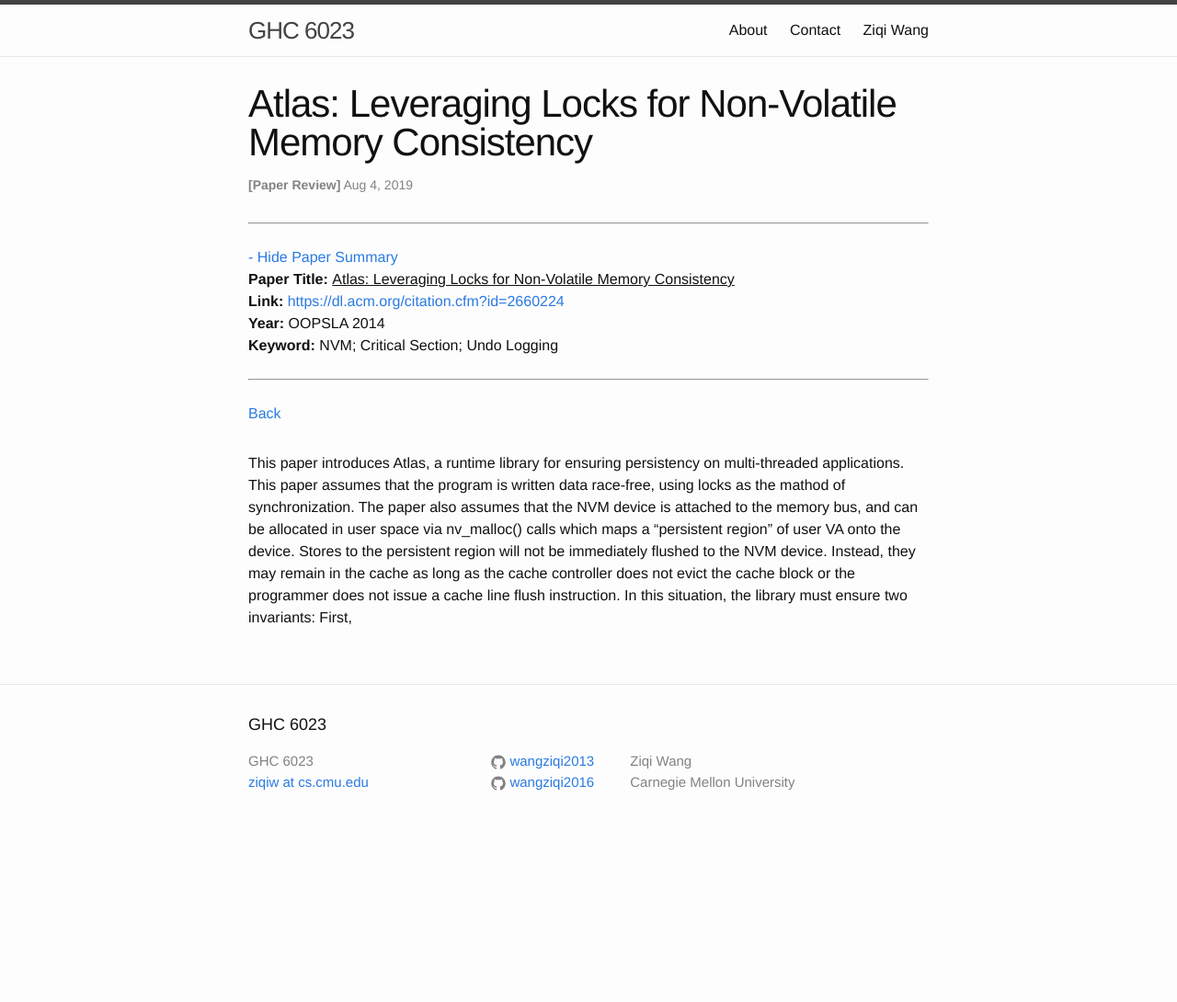
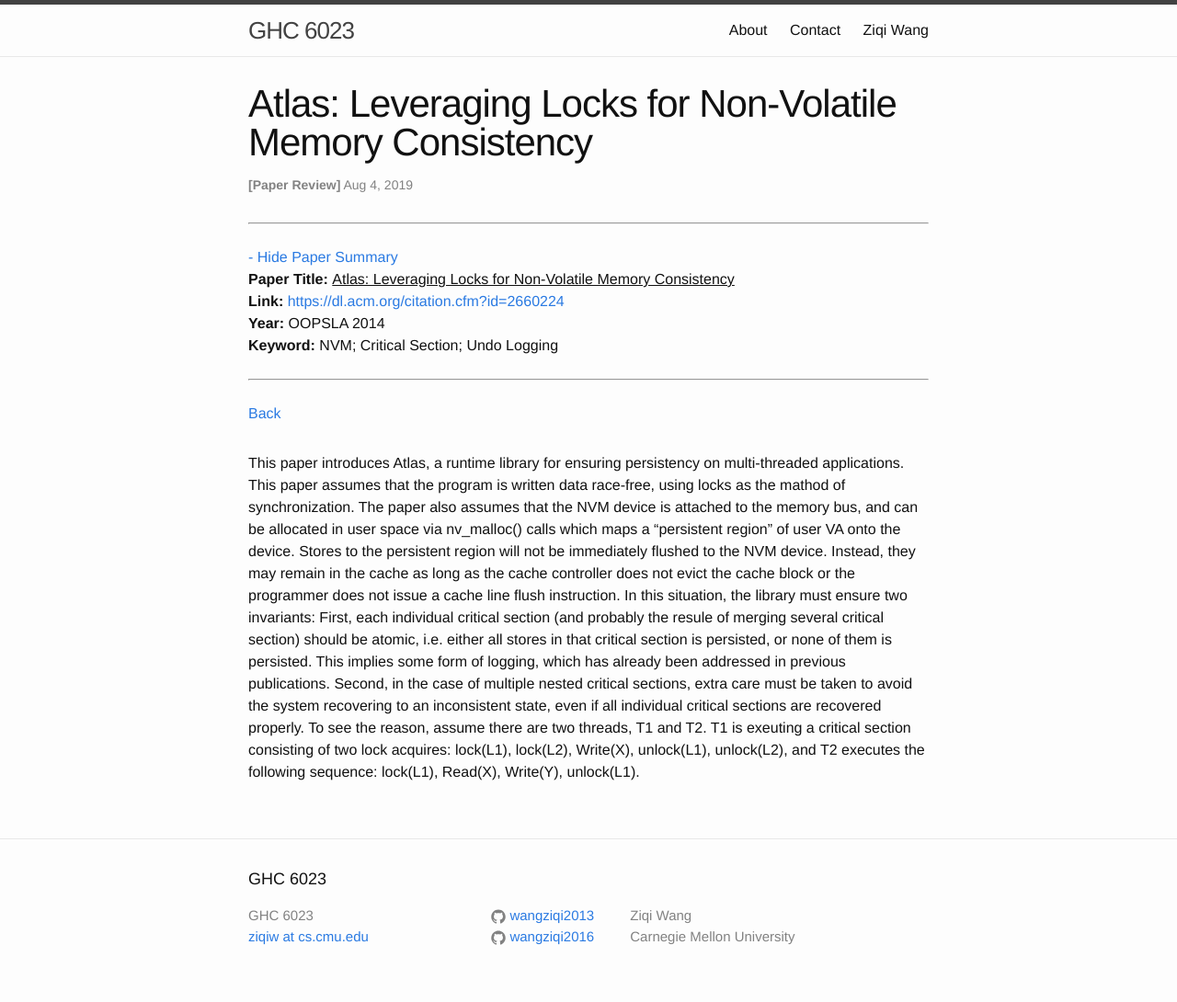
Before and after one commit to wangziqi2013/wangziqi2013.github.io, a Jekyll site: the page built from _posts/2019-08-04-atlas.markdown, in a window 1280 px wide. Shown: the whole page at 92% size. Built offline with Jekyll 4.4.1, drawn with Linux system fonts in a browser that asks for light colours; before the commit the page ends 922 px from its top, so only the background shows below that.

Commit message:
Working on example

```diff
--- a/_posts/2019-08-04-atlas.markdown
+++ b/_posts/2019-08-04-atlas.markdown
@@ -19,4 +19,10 @@ that the NVM device is attached to the memory bus, and can be allocated in user
 maps a "persistent region" of user VA onto the device. Stores to the persistent region will not be immediately flushed to
 the NVM device. Instead, they may remain in the cache as long as the cache controller does not evict the cache block
 or the programmer does not issue a cache line flush instruction. In this situation, the library must ensure two invariants:
-First,
+First, each individual critical section (and probably the resule of merging several critical section) should be atomic,
+i.e. either all stores in that critical section is persisted, or none of them is persisted. This implies some form of
+logging, which has already been addressed in previous publications. Second, in the case of multiple nested critical
+sections, extra care must be taken to avoid the system recovering to an inconsistent state, even if all individual
+critical sections are recovered properly. To see the reason, assume there are two threads, T1 and T2. T1 is exeuting a
+critical section consisting of two lock acquires: lock(L1), lock(L2), Write(X), unlock(L1), unlock(L2), and T2 executes
+the following sequence: lock(L1), Read(X), Write(Y), unlock(L1).
```
